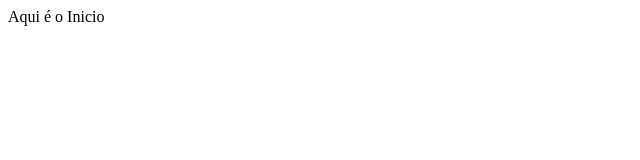
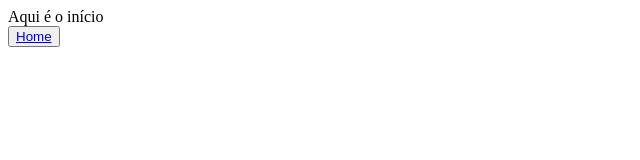
Before and after one commit to VitalsonLorran/about-me, a Next.js app: page /Inicio in a window 1280 px wide. Shown: the top 160 px of the page, without its empty margins (0-640 px from the left). Built offline with nearby package versions, Linux system fonts and the light colour scheme.

Commit message:
Adicionando botoes home nas paginas

```diff
--- a/src/pages/Aboutme.tsx
+++ b/src/pages/Aboutme.tsx
@@ -1,7 +1,8 @@
+import Link from "next/link";
 
 
 export default function Aboutme () {
     return(
-        <div>Aqui é o About-me</div>
+        <div>Aqui é o About-me <Link href={"/"}>Home</Link></div>
     )
 }
--- a/src/pages/Contato.tsx
+++ b/src/pages/Contato.tsx
@@ -1,7 +1,8 @@
+import Link from "next/link";
 
 
 export default function Contato () {
     return(
-        <div>Meu contato: (21)98210-6560</div>
+        <div>Meu contato: (21)98210-6560 <Link href={"/"}>Home</Link></div>
     )
 }
--- a/src/pages/Inicio.tsx
+++ b/src/pages/Inicio.tsx
@@ -1,7 +1,11 @@
+import Link from "next/link";
 
 
 export default function Inicio () {
     return(
-        <div>Aqui é o Inicio</div>
+        <div>
+            <div>Aqui é o início</div>
+            <button><Link href={"/"}>Home</Link></button>
+        </div>
     )
 }
```
Also changed, not shown: src/pages/Projetos.tsx (+6 -1 lines).
